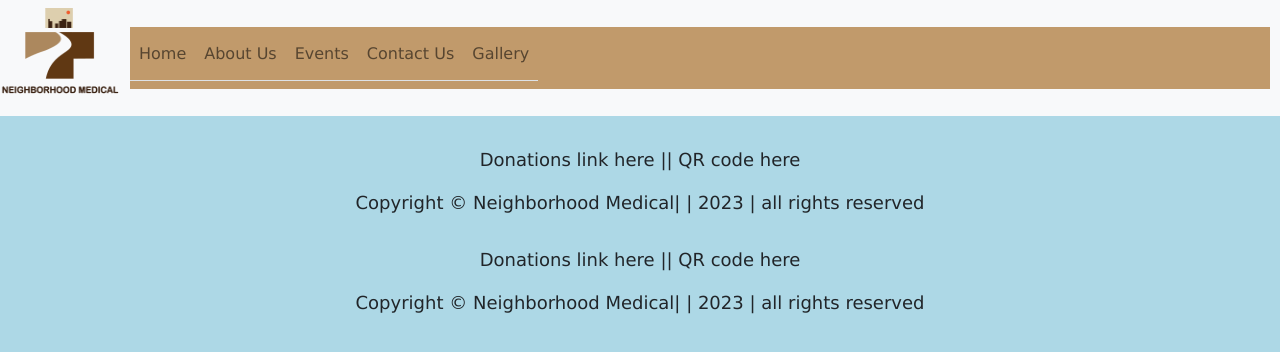
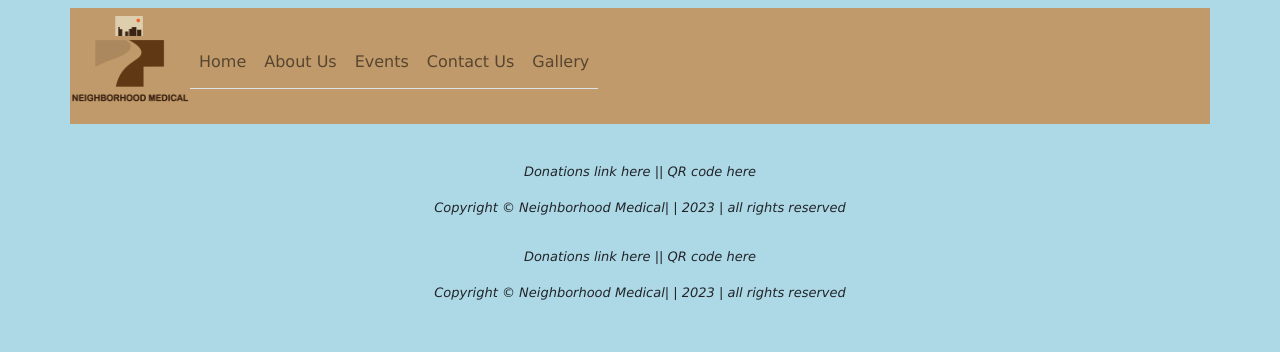
Before and after one commit to stephaniemlozano/neighborhood-medical, a React (Create React App) app: page /Footer in a window 1280 px wide. Shown: the top 352 px of the page. Built offline with nearby package versions, Linux system fonts and the light colour scheme.

Commit message:
sytles.css update

```diff
--- a/src/assets/styles.css
+++ b/src/assets/styles.css
@@ -4,16 +4,40 @@
   margin: 0;
   padding: 0;
   box-sizing: inherit;
-
 }
 
 body {
   font-family: Verdana, Geneva, Tahoma, sans-serif;
   font-size: 18px;
   font-style: normal;
-    background-color: #ADD8E6
+  background-color: #add8e6;
 }
 
+h1 {
+  text-align: center;
+}
+
+h2 {
+  text-align: center;
+}
+
+p {
+  font-size: small;
+  font-style: oblique;
+}
+
+.pAboutUs {
+  font-size: small;
+  font-size: medium;
+  text-align: left;
+  padding: 2%;
+}
+
+.pFooter {
+  font: small;
+  font-style: oblique;
+  font: lighter;
+}
 
 .logo-image-1 {
   width: 120px;
@@ -21,16 +45,17 @@ body {
 }
 
 .marchevent {
-    width :1090px;
-    height:800px;
+  width: 85%;
+  height: 790px;
+  padding: 7%;
 }
 
-.patient-image-1{
+.patient-image-1 {
   width: 400px;
   height: 260px;
 }
 
-.patient-image-2{
+.patient-image-2 {
   width: 460px;
   height: 260px;
 }
@@ -38,7 +63,7 @@ body {
 .hwelcome {
   margin: 30px;
 }
-.htab:hover  {
+.htab:hover {
   box-shadow: 3px 4px 3px rgb(88, 86, 86);
   margin: 1px;
 }
@@ -49,5 +74,5 @@ footer {
 }
 
 .navbar {
-    background-color: #C19A6B;
+  background-color: #c19a6b;
 }
--- a/src/components/Footer.jsx
+++ b/src/components/Footer.jsx
@@ -6,10 +6,10 @@ const Footer = () => {
 
     return (
         <footer>
-            <p>
+            <p className="pFooter">
                 Donations link here || QR code here
             </p>
-            <p>
+            < p className="pFooter">
             Copyright © Neighborhood Medical| | {copyrightDate()} | all rights reserved
             </p>
         </footer>
--- a/src/components/Header.jsx
+++ b/src/components/Header.jsx
@@ -2,12 +2,9 @@ import { Container, Nav, Navbar } from "react-bootstrap";
 import logo1 from "../assets/images/logoTransparentBg.png";
 const Header = () => {
   return (
-
-
-
-    <Navbar bg="light" variant={"light"} expand="lg">
-      <img className="logo-image-1" src={logo1} alt="logo-image1" />
+    <Navbar bg="transparent" variant={"light"} expand="lg">
       <Container className="navbar">
+        <img className="logo-image-1" src={logo1} alt="logo-image1" />
         <Navbar.Toggle aria-controls="basic-navbar-nav" />
         <Navbar.Collapse id="basic-navbar-nav">
           <Nav className="me-auto" variant="tabs">
@@ -30,7 +27,6 @@ const Header = () => {
         </Navbar.Collapse>
       </Container>
     </Navbar>
-
   );
 };
 
--- a/src/pages/AboutUs.jsx
+++ b/src/pages/AboutUs.jsx
@@ -7,7 +7,7 @@ const AboutUs = () => {
         <Row>
           <Col xs={4}>
             <h4>Our Vision</h4>
-            <p>
+            <p className="pAboutUs">
               To develop a healthy community by redefining the medical culture
               and reducing health disparities.
             </p>
@@ -15,20 +15,24 @@ const AboutUs = () => {
         </Row>
 
         <Row>
-          <Col xs={4}>
+          <Col xs={6}>
             <h3>Our Mission</h3>
-            <p>
+            <p className="pAboutUs">
+              <ul>
               To increase access to quality care through mobilization of our
               _____community care teams within underrepresented communities and
               diverse populations encompassing our 5 core values.
+              </ul>
             </p>
           </Col>
         </Row>
 
         <Row>
-          <Col xs={4}>
+          <Col xs={6}>
             <h3>Our Values</h3>
-            <p>
+            <p className="pAboutUs">
+              <ul>
+
               <br /> Our 5 core values as an organization are:
               <br /> ● We are passionate in serving the community
               <br /> ● We are successful leaders when we work as a team ● We
@@ -39,10 +43,12 @@ const AboutUs = () => {
               services. With a patient-centered approach, our mission as a
               neighborhood medical team will address the social determinants
               that create obstacles in seeking care.
+
+              </ul>
             </p>
           </Col>
 
-          <Col>
+          <Col xs={6}>
           <img
             className="patient-image-2"
             src="https://www.practicebuilders.com/blog/wp-content/themes/pbblog/postimg/2021/july/Do-You-Understand-Your-Patients-Needs-700X246.jpg"
--- a/src/pages/Home.jsx
+++ b/src/pages/Home.jsx
@@ -1,5 +1,5 @@
 import { Container, Row, Col } from "react-bootstrap";
-import marchevent1 from "../assets/images/marchevent.jpg"
+import marchevent1 from "../assets/images/marchevent.jpg";
 const Home = () => {
   return (
     <>
@@ -9,20 +9,17 @@ const Home = () => {
 
       <Container>
         <Row>
-        <img className="marchevent" src={marchevent1} alt="march event" />
+          <img className="marchevent" src={marchevent1} alt="march event" />
         </Row>
         <Row>
-
-
           <img
             className="patient-image-1"
             src="https://www.practicebuilders.com/blog/wp-content/themes/pbblog/postimg/2021/july/Do-You-Understand-Your-Patients-Needs-700X246.jpg"
             alt="patient-image1"
           />
 
-
           <Col xs={6}>
-            <h4>Patient's Needs:</h4>
+            <h4 className>Patient's Needs:</h4>
             <br /> Our own experience, based on years of caring for patients, is
             that people seeking medical care have the following needs:
             <br />● To be treated with respect and dignity <br />
@@ -39,7 +36,6 @@ const Home = () => {
           </Col>
           <Col xs={6}></Col>
           <br />
-
         </Row>
 
         <Row>
```
Lines whose indentation alone changed are shown as unchanged.
